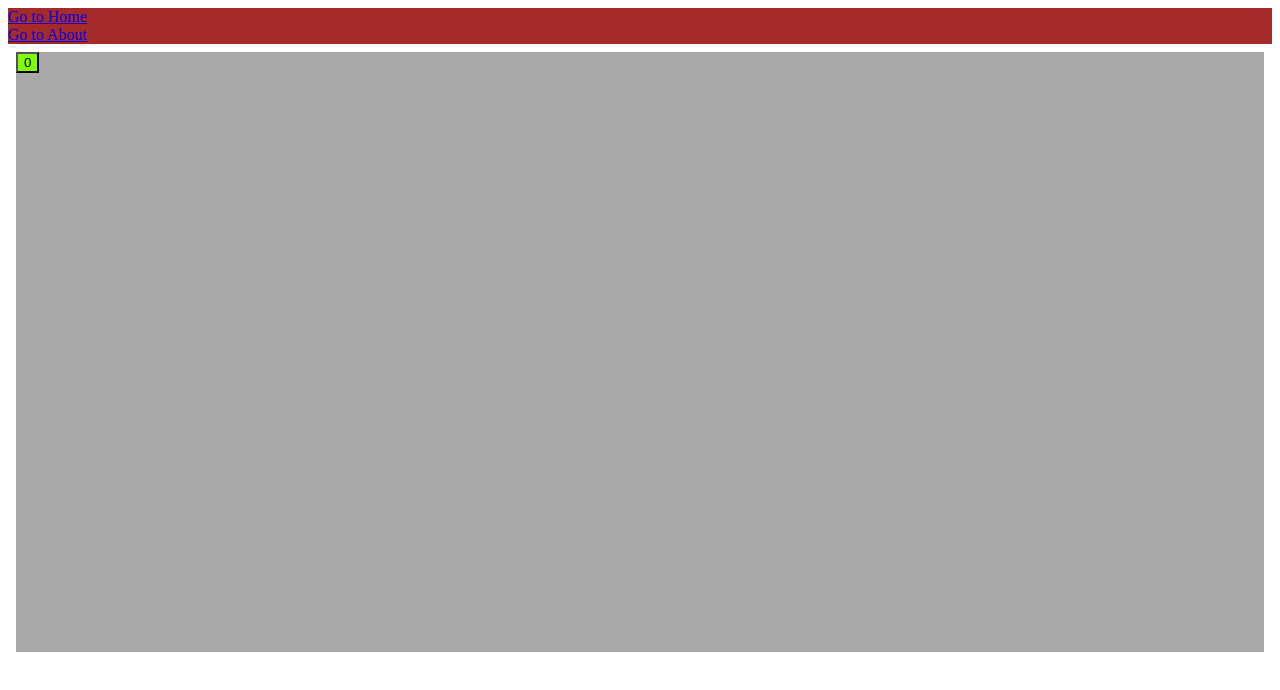
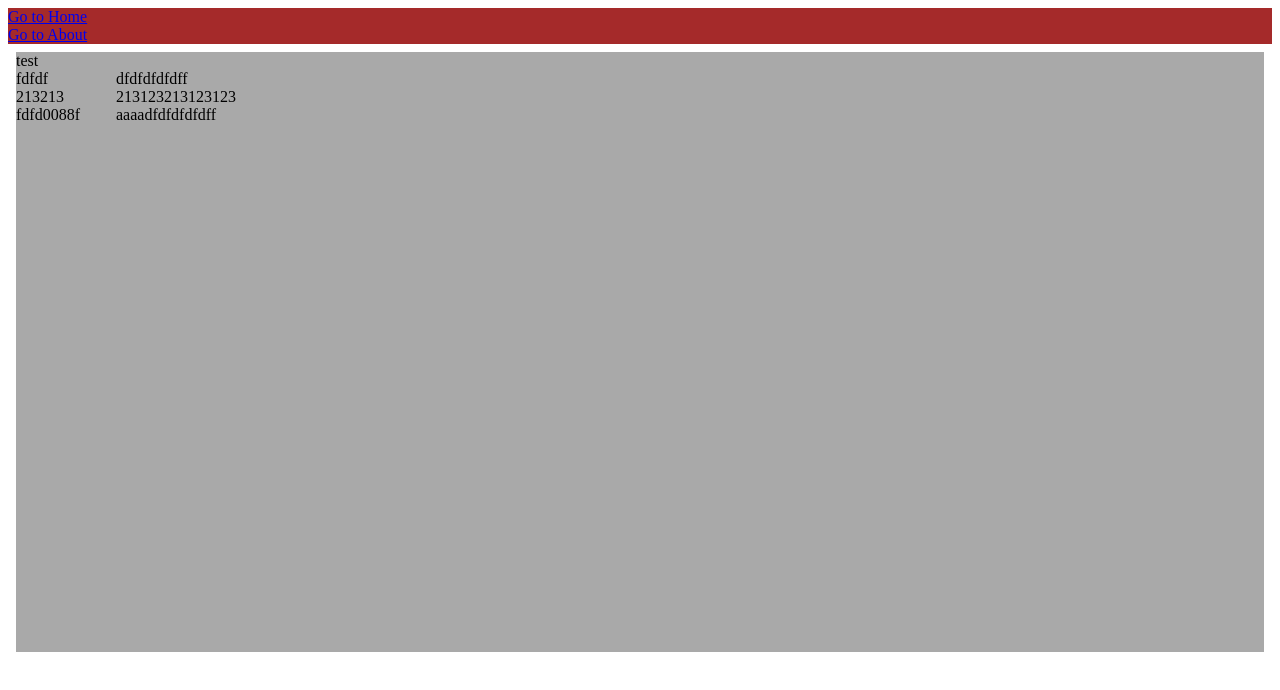
Before and after one commit to leaves-27/webpack-test, a Vue app: page / in a window 1280 px wide. Shown: the top 690 px of the page. Built offline with nearby package versions, Linux system fonts and the light colour scheme.

Commit message:
fix: 父子组件传值

```diff
--- a/src/app.vue
+++ b/src/app.vue
@@ -18,6 +18,5 @@
   }
 </style>
 <script lang="ts" setup>
-import { ref } from 'vue'
-const count = ref(0);
+
 </script>
--- a/src/views/home.vue
+++ b/src/views/home.vue
@@ -1,10 +1,31 @@
 <template>
-  <button @click="count++">{{ count }}</button>
+  <div>{{ state.title }}</div>
+  <div>
+    <Item
+      v-for="(item, index) in state.items"
+      :key="'item_'+index"
+      :title="item.title"
+      :description="item.description" />
+  </div>
 </template>
 <style scoped>
   button{ background-color: chartreuse; }
 </style>
 <script lang="ts" setup>
-import { ref } from 'vue'
-const count = ref(0);
+import { reactive } from 'vue';
+import Item from './item.vue';
+const state = reactive({
+  title: 'test',
+  items: [{
+    title: 'fdfdf',
+    description: 'dfdfdfdfdff'
+  }, {
+    title: '213213',
+    description: '213123213123123'
+  }, {
+    title: 'fdfd0088f',
+    description: 'aaaadfdfdfdfdff'
+  }]
+});
+
 </script>
--- /dev/null
+++ b/src/views/item.vue
@@ -0,0 +1,34 @@
+<template>
+  <div class="item">
+    <div class="title">{{ props.title }}</div>
+    <div class="desc">{{ desc }}</div>
+  </div>
+</template>
+<style>
+  .item{ display: flex;}
+  .title{ width: 100px; }
+  .desc{ flex: 1; }
+</style>
+<script lang="ts" setup>
+import { defineProps, computed } from 'vue';
+const props = defineProps({
+  title: {
+    type: String,
+    default: '',
+    required: true
+  },
+  description: {
+    type: String,
+    default: '',
+    required: true
+  }
+});
+console.log('=====props:', props)
+
+const desc = computed(() => props.description.slice(0, 20));
+
+// onMounted(()=>{
+
+// })
+
+</script>
```
